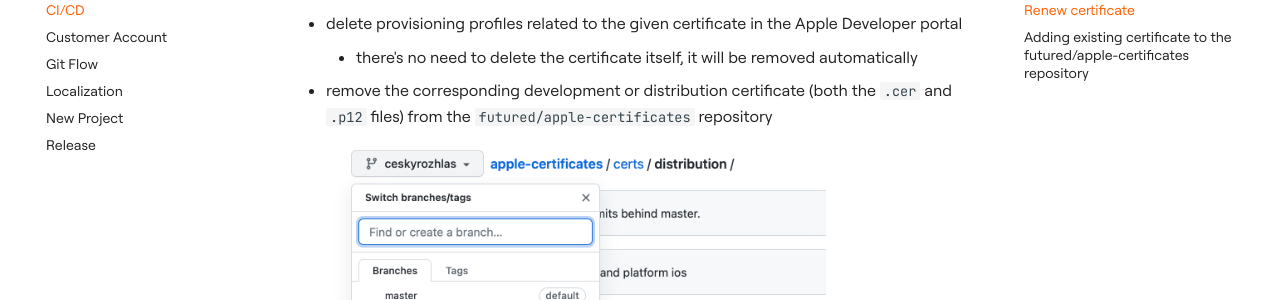
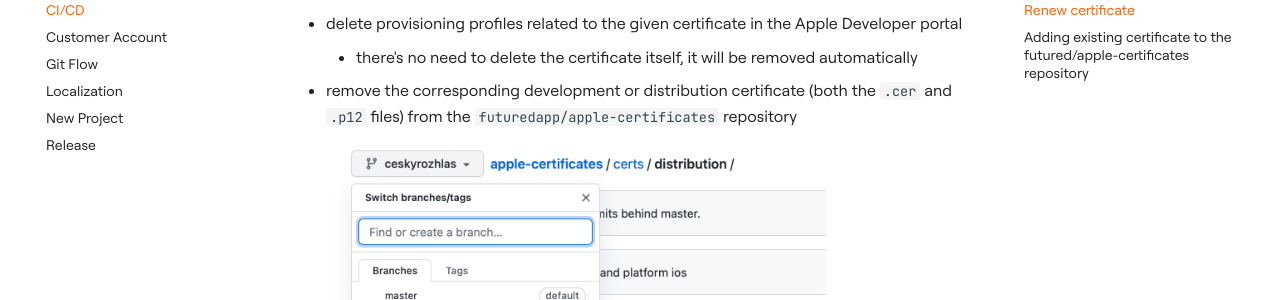
Before and after one commit to futuredapp/Engineering-Handbook, an MkDocs documentation site: the page built from docs/teams/ios/ios_ci_cd.md, in a window 1280 px wide and 900 px high, scrolled down 1494 px. Shown: the part 152-452 px from the top of the window. Built offline with MkDocs 1.6.1 and Material for MkDocs 9.7.7, drawn with Linux system fonts in a browser that asks for light colours.

Commit message:
Fix typo

```diff
--- a/docs/teams/ios/ios_ci_cd.md
+++ b/docs/teams/ios/ios_ci_cd.md
@@ -65,7 +65,7 @@ In the case of an expired certificate (see the attached CI error screenshot 👆
 - delete provisioning profiles related to the given certificate in the Apple Developer portal
     - there's no need to delete the certificate itself, it will be removed automatically
 
-- remove the corresponding development or distribution certificate (both the `.cer` and `.p12` files) from the `futured/apple-certificates` repository
+- remove the corresponding development or distribution certificate (both the `.cer` and `.p12` files) from the `futuredapp/apple-certificates` repository
 
     ![Step 3](Resources/ios_ci_cd_3.png){ width="500" }
 
```
